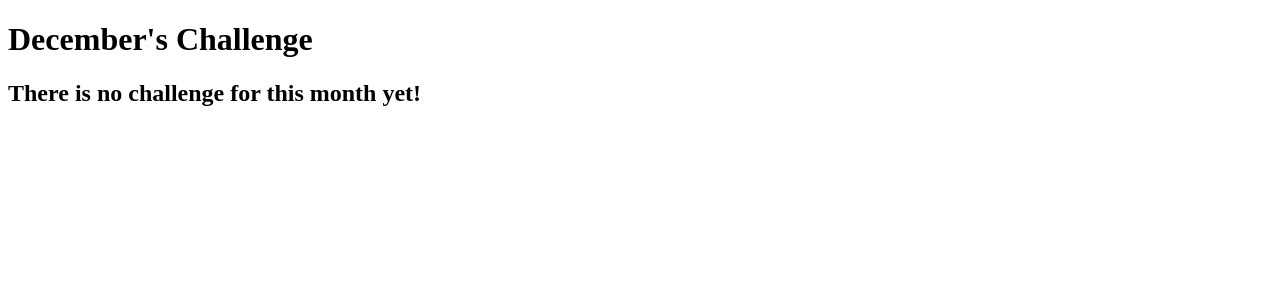
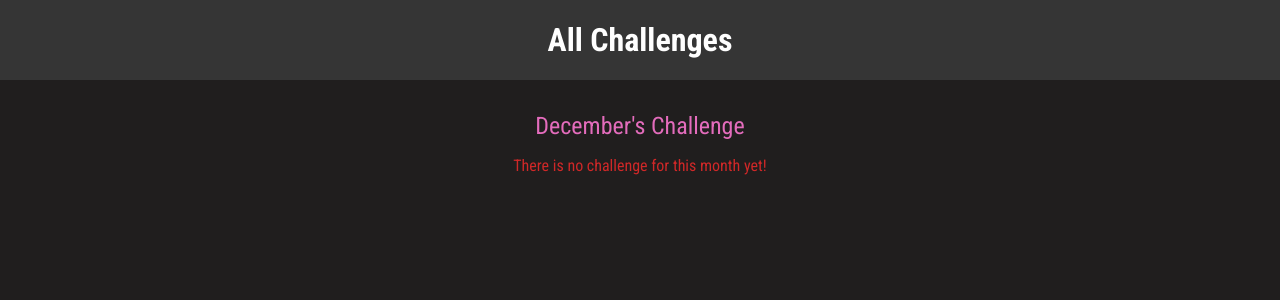
Before and after one commit to Ahnaf31/Monthly-Challenge-Django, a Django app: page /challenges/december in a window 1280 px wide. Shown: the top 300 px of the page. Run offline with Django 5.2, Linux system fonts and the light colour scheme.

Commit message:
Final Submission

```diff
--- /dev/null
+++ b/challenges/static/challenges/challenges.css
@@ -0,0 +1,22 @@
+h1,
+h2 {
+    text-align: center;
+    color: white;
+}
+h1{
+    font-size: 1.5rem;
+    margin: 2rem 0 1rem 0;
+    font-weight: normal;
+    color: #e36cbc;
+}
+
+h2 {
+    text-align: center;
+    font-weight: bold;
+}
+
+.fallback {
+    text-align: center;
+    color: rgb(208, 40, 40);
+
+}
--- /dev/null
+++ b/challenges/static/challenges/includes/header.css
@@ -0,0 +1,28 @@
+header{
+    width: 100%;
+    height: 5rem;
+    background-color: #353535;
+
+
+}
+
+header nav{
+    width: 100%;
+    height: 100%;
+    display: flex;
+    justify-content: center;
+    align-items: center;
+}
+
+header nav a{
+    color: white;
+    font-size: 2rem;
+    font-weight:bold;
+    text-decoration: none;
+}
+
+header nav a:hover,
+header nav a:active{
+    color: #e36cbc;
+
+}
--- a/challenges/templates/challenges/challenge.html
+++ b/challenges/templates/challenges/challenge.html
@@ -1,16 +1,23 @@
 {% extends "base.html" %}
+{% load static %}
+{% block css_files %}
+<link rel="stylesheet" href="{% static "challenges/challenges.css" %}">
+<link rel="stylesheet" href="{% static "challenges/includes/header.css" %}">
+
+{% endblock css_files %}
 
     {% block page_title %}
 {{ month_name| title }}'s Challenge
 {% endblock %}
 
 {% block content %}
+ {% include "challenges/include/header.html" %}
     <h1>{{ month_name | title}}'s Challenge</h1>
 
     {% if text is not None %}
     <h2>{{ text }}</h2>
     {% else  %}
-        <h2>There is no challenge for this month yet! </h2>
+        <p class="fallback">There is no challenge for this month yet! </p>
     {% endif %}
 
     {% endblock  %}
--- /dev/null
+++ b/challenges/templates/challenges/include/header.html
@@ -0,0 +1,5 @@
+<header>
+    <nav>
+      <a href="{% url "index"%}"> All Challenges</a>
+    </nav>
+</header>
--- a/challenges/urls.py
+++ b/challenges/urls.py
@@ -5,7 +5,7 @@ urlpatterns = [
    #path("january", views.january),
    #path("february", views.feb),
    #path("march", views.march),
-    path("", views.index),
+    path("", views.index, name="index"),
     path("<int:month>", views.monthly_challenges_by_number),
     path("<str:month>", views.monthly_challenge, name="month-challenge")
 ]
--- a/challenges/views.py
+++ b/challenges/views.py
@@ -1,5 +1,5 @@
 from django.shortcuts import render
-from django.http import HttpResponse, HttpResponseNotFound, HttpResponseRedirect
+from django.http import Http404, HttpResponseNotFound, HttpResponseRedirect
 from django.urls import reverse
 # Create your views here.
 
@@ -73,4 +73,4 @@ def monthly_challenge(request, month):
             })
 
     except:
-        return HttpResponseNotFound("<h1>This month is not supported!</h1>")
+            raise Http404()
--- a/monthly_challenges/settings.py
+++ b/monthly_challenges/settings.py
@@ -121,6 +121,10 @@ USE_TZ = True
 
 STATIC_URL = 'static/'
 
+STATICFILES_DIRS= [
+    BASE_DIR/ "static/"
+]
+
 # Default primary key field type
 # https://docs.djangoproject.com/en/5.1/ref/settings/#default-auto-field
 
--- /dev/null
+++ b/static/style.css
@@ -0,0 +1,9 @@
+@import url('https://fonts.googleapis.com/css2?family=Nerko+One&family=Roboto+Condensed:ital,wght@0,100..900;1,100..900&display=swap');
+
+html {
+    font-family: "Roboto Condensed", sans-serif;
+}
+body {
+    margin: 0;
+    background-color: rgb(32, 30, 30);
+}
--- a/templates/base.html
+++ b/templates/base.html
@@ -1,9 +1,12 @@
+{% load static %}
 <!DOCTYPE html>
 <html lang="en">
 <head>
     <meta charset="UTF-8">
     <meta name="viewport" content="width=device-width, initial-scale=1.0">
     <title>{% block page_title  %} All Challenges{% endblock  %}</title>
+    <link rel="stylesheet" href="{% static "style.css" %}">
+    {% block css_files %}{% endblock  %}
 </head>
 <body>
         {% block content  %}{% endblock  %}
```
Also changed, not shown: challenges/static/challenges/index.css (added, +39 -0 lines), challenges/templates/challenges/index.html (+8 -0 lines), templates/404.html (added, +10 -0 lines).
